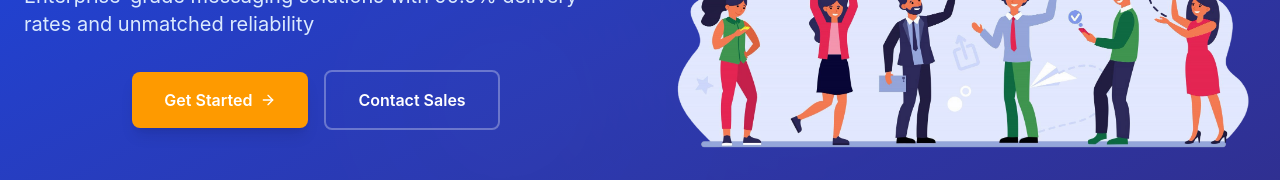
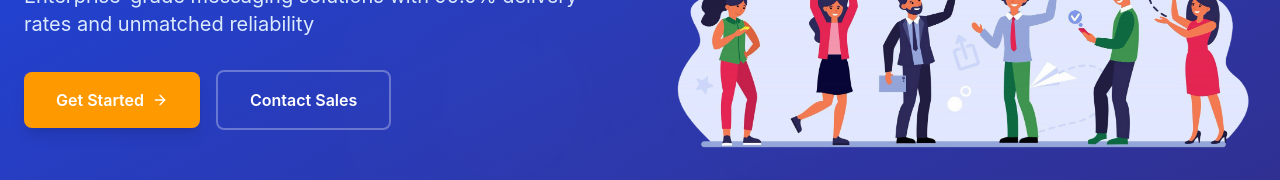
Before and after one commit to Srikanthmerugu/twincles-project, a React (Vite) app: page / in a window 1280 px wide. Shown: the part 302-482 px from the top of the page. Built offline with nearby package versions, Linux system fonts and the light colour scheme.

Commit message:
Fixed hero page alignments

```diff
--- a/src/components/HeroPage.jsx
+++ b/src/components/HeroPage.jsx
@@ -71,7 +71,7 @@ const HeroPage = () => {
             </motion.div>
 
             <motion.div
-              className="flex items-center justify-center flex-row xs:flex-row gap-4"
+              className="flex items-center justify-center md:justify-start flex-row xs:flex-row gap-4"
               initial={{ opacity: 0, y: 20 }}
               animate={{ opacity: 1, y: 0 }}
               transition={{ delay: 0.3, duration: 0.8 }}
```
